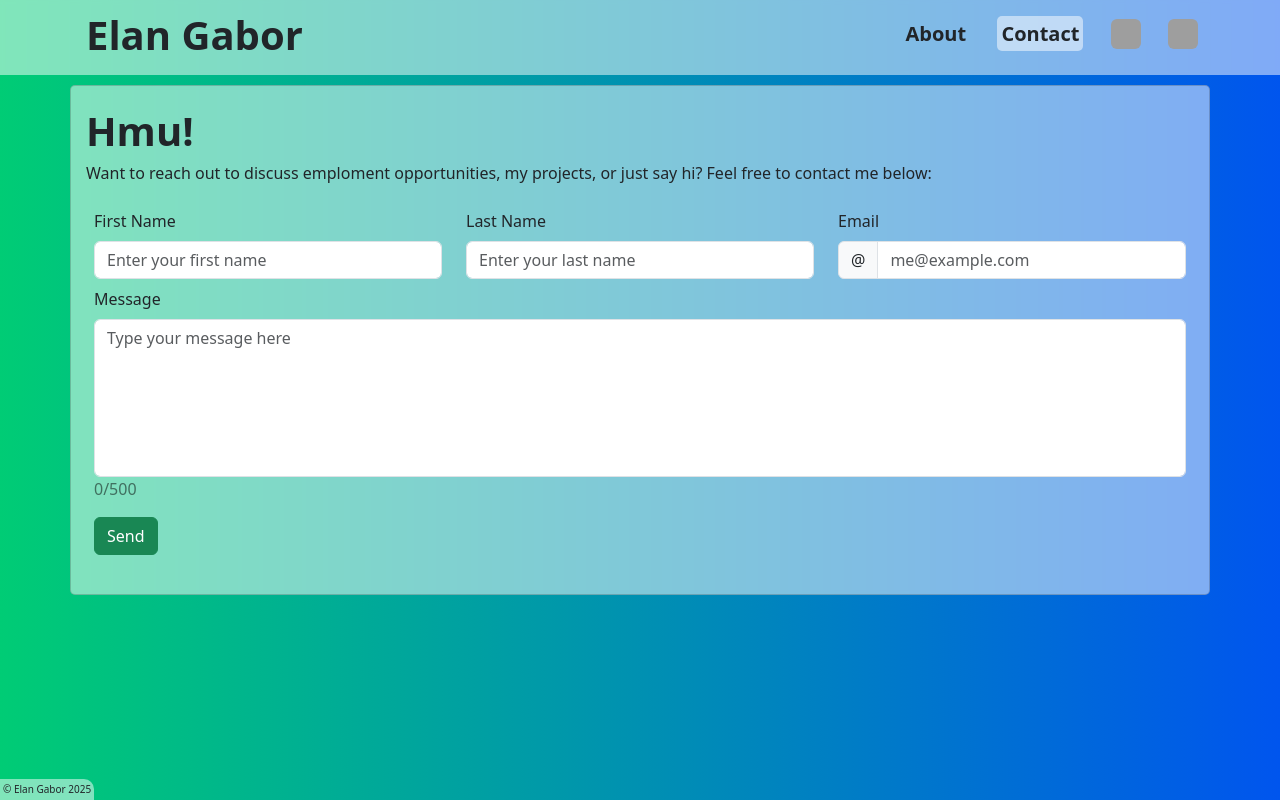
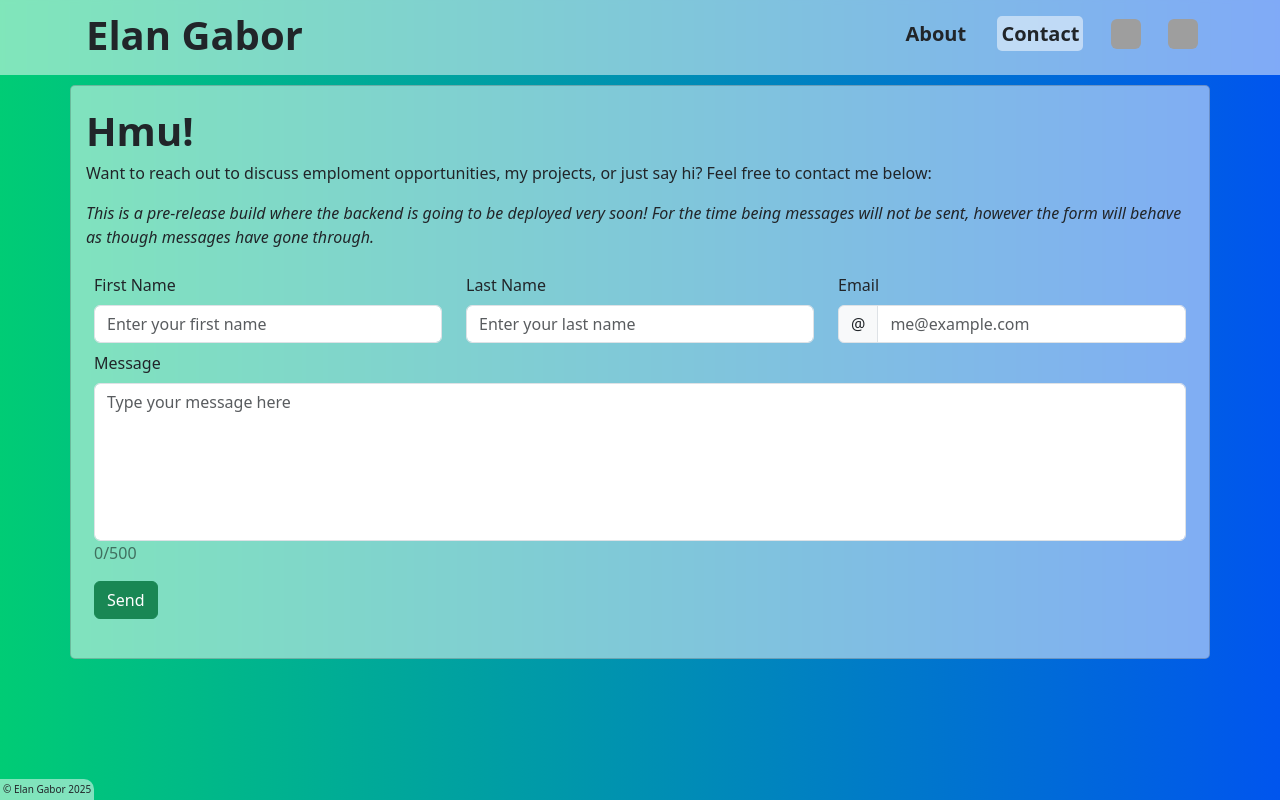
Before and after one commit to gabor6502/elan-site, a React (Create React App) app: page /contact in a window 1280 px wide. Built offline with nearby package versions, Linux system fonts and the light colour scheme; grey boxes are pictures that could not be loaded.

Commit message:
contact form simulation complete

```diff
--- a/src/components/Contact/ContactForm.js
+++ b/src/components/Contact/ContactForm.js
@@ -1,6 +1,5 @@
 import { useState } from "react"
 import { Row, Col, Form, InputGroup, Button, Alert, Spinner } from "react-bootstrap"
-import sendMessage from "./ContactAPI"
 
 const FNAME_ID = "firstName"
 const LNAME_ID = "lastName"
@@ -36,37 +35,31 @@ export default function ContactForm()
     const handleSubmit = async (event) =>
     {
         const form = event.target
+        let inputs
+
+        event.preventDefault()
+        event.stopPropagation()
 
         if (!form.checkValidity())
         {
-            event.preventDefault()
-            event.stopPropagation()
-
             setValidated(true)
         }
         else
         {
             setSpinning(true)
+            setValidated(false)
 
-            // we want to show an alert after sending a message, and default submit behaviour prevents this as it reloads the page completely
-            event.preventDefault()
-            event.stopPropagation()
+            inputs = event.target.querySelectorAll("input, textarea")
 
-            // organize the fields and inputs in a dictionary to make calling the API easier
-            const inputs = event.target.querySelectorAll("input, textarea")
-            const formData = {}
-            let sendSuccess
+             // simulate what happens when it goes through
+            setTimeout(() => {
+                inputs.forEach((input) => {input.value = ""}) // wipe since we're done collecting the data
+                setContent("") // clears text area
 
-            inputs.forEach((input) => {formData[input.id] = input.value})
-            inputs.forEach((input) => {input.value = ""}) // wipe since we're done collecting the data
-            setContent("") // clears text area
-
-            sendSuccess = sendMessage(formData[FNAME_ID], formData[LNAME_ID], formData[EMAIL_ID], formData[MESSAGE_ID])
-
-            setSuccAlert(sendSuccess)
-            setShowSentAlert(true)
-            setValidated(false) // turns off validation decoration since we're done  with it
-            setSpinning(false)
+                setSpinning(false)
+                setShowSentAlert(true)
+                setSuccAlert(true)
+            }, 750) // simulate a request
         }
     }
 
@@ -77,6 +70,15 @@ export default function ContactForm()
                 {succAlert ? "Message sent successfuly!" : "Failed to send message."}
             </Alert.Heading>
         </Alert>
+
+        <Row>
+            <p><i>
+                This is a pre-release build where the backend is going to be deployed very soon!
+                For the time being messages will not be sent,
+                however the form will behave as though messages have gone through.
+            </i></p>
+        </Row>
+
         <Row className="p-2">
             <Form noValidate validated={validated} onSubmit={handleSubmit}>
                 <Row>
```
